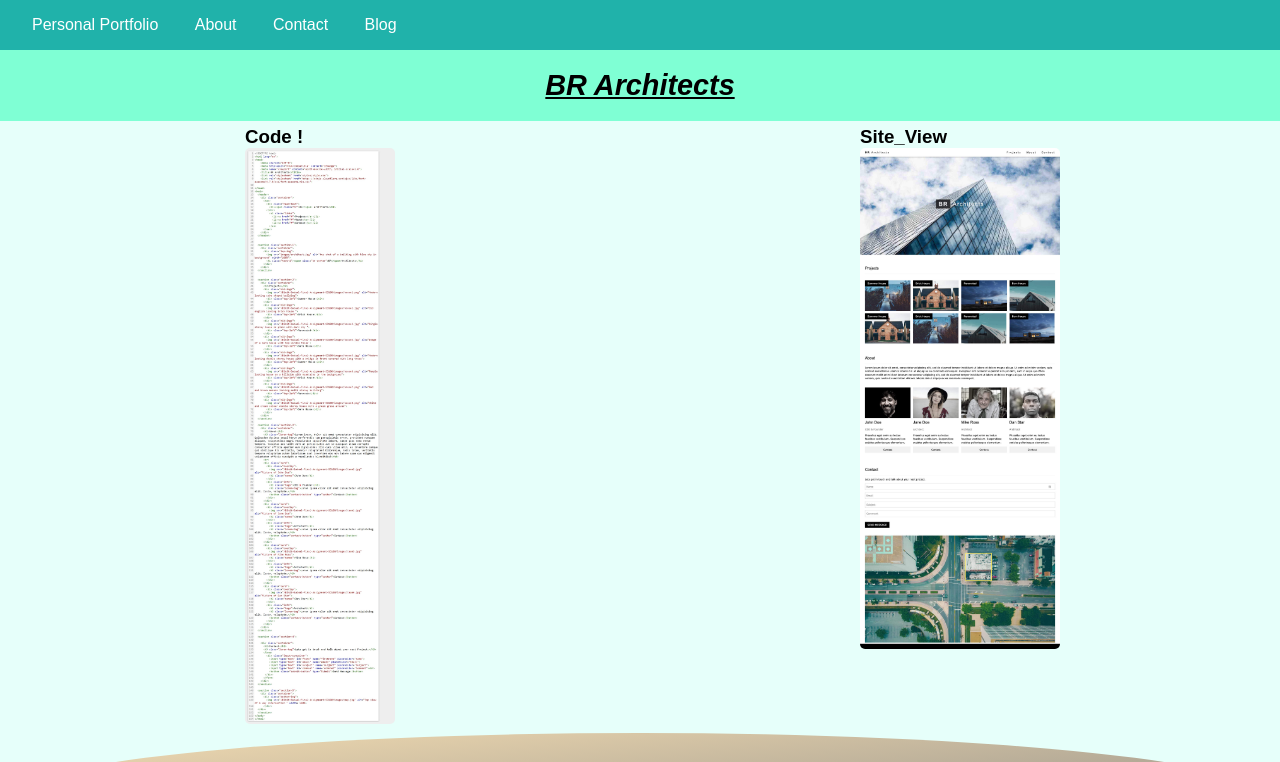
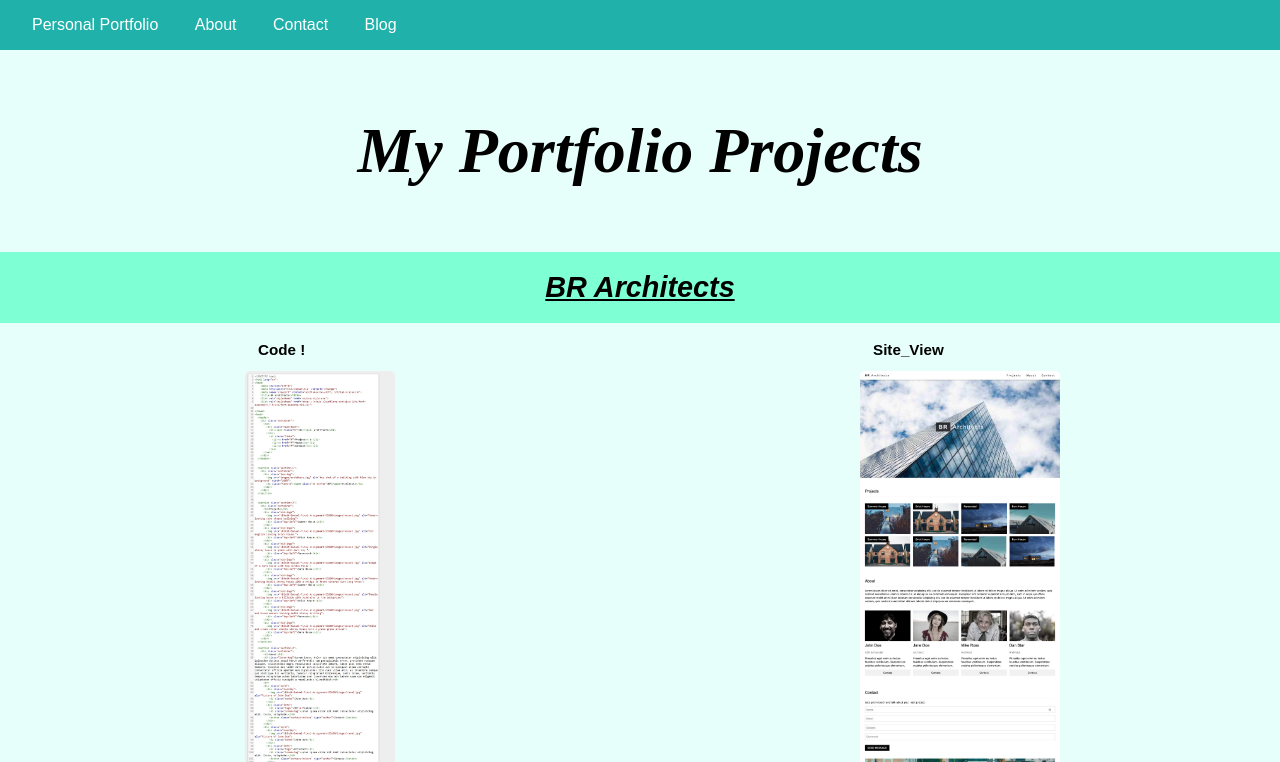
Before and after one commit to BinitBudwal/Personal_Portfolio, a plain HTML site: page index.html in a window 1280 px wide. Shown: the top 762 px of the page. Drawn offline with Linux system fonts and the light colour scheme.

```diff
--- a/css/home.css
+++ b/css/home.css
@@ -20,6 +20,12 @@
 
 }
 
+.nameofimage{
+  color: black;
+  padding: 1em;
+  font-size: small;
+}
+
 .nameofproject{
   display: flex;
   justify-content: center;
@@ -28,6 +34,14 @@
   padding: 1em;
   background-color: aquamarine;
   text-decoration-line: underline;
+}
+
+.myportfolioheading{
+  display: flex;
+  justify-content: center;
+  font-size: xx-large;
+  font-style: italic;
+  text-shadow: 2px,2px red;
 }
 
 /* Style the Image Used to Trigger the Modal */
--- a/index.html
+++ b/index.html
@@ -25,6 +25,9 @@
 
   <div class="project">
 
+    <div class="myportfolioheading">
+      <h1>My Portfolio Projects</h1>
+    </div>
     <div class="nameofproject">
       <h2>BR Architects</h2>
     </div>
```
Also changed, not shown: 2 other files.
